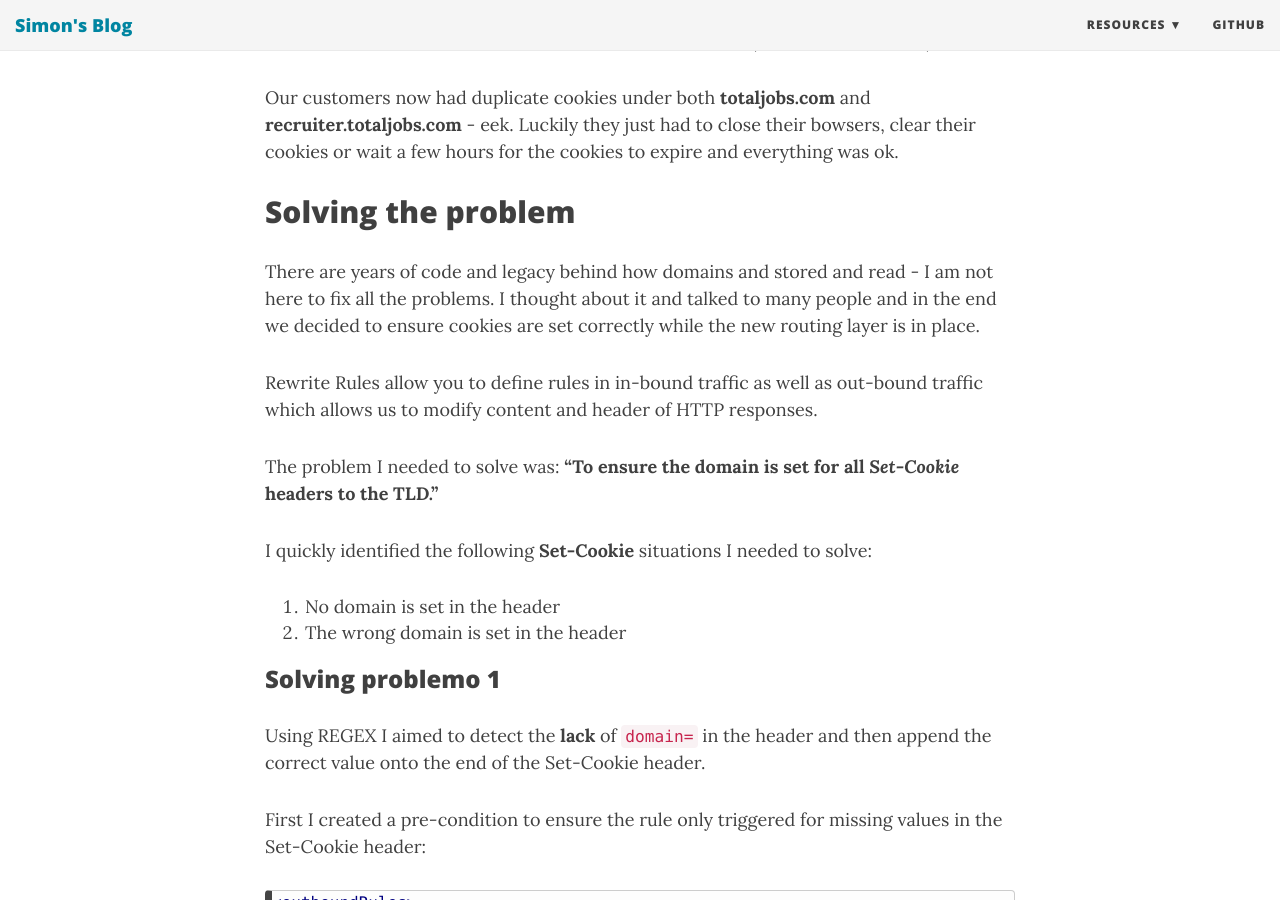
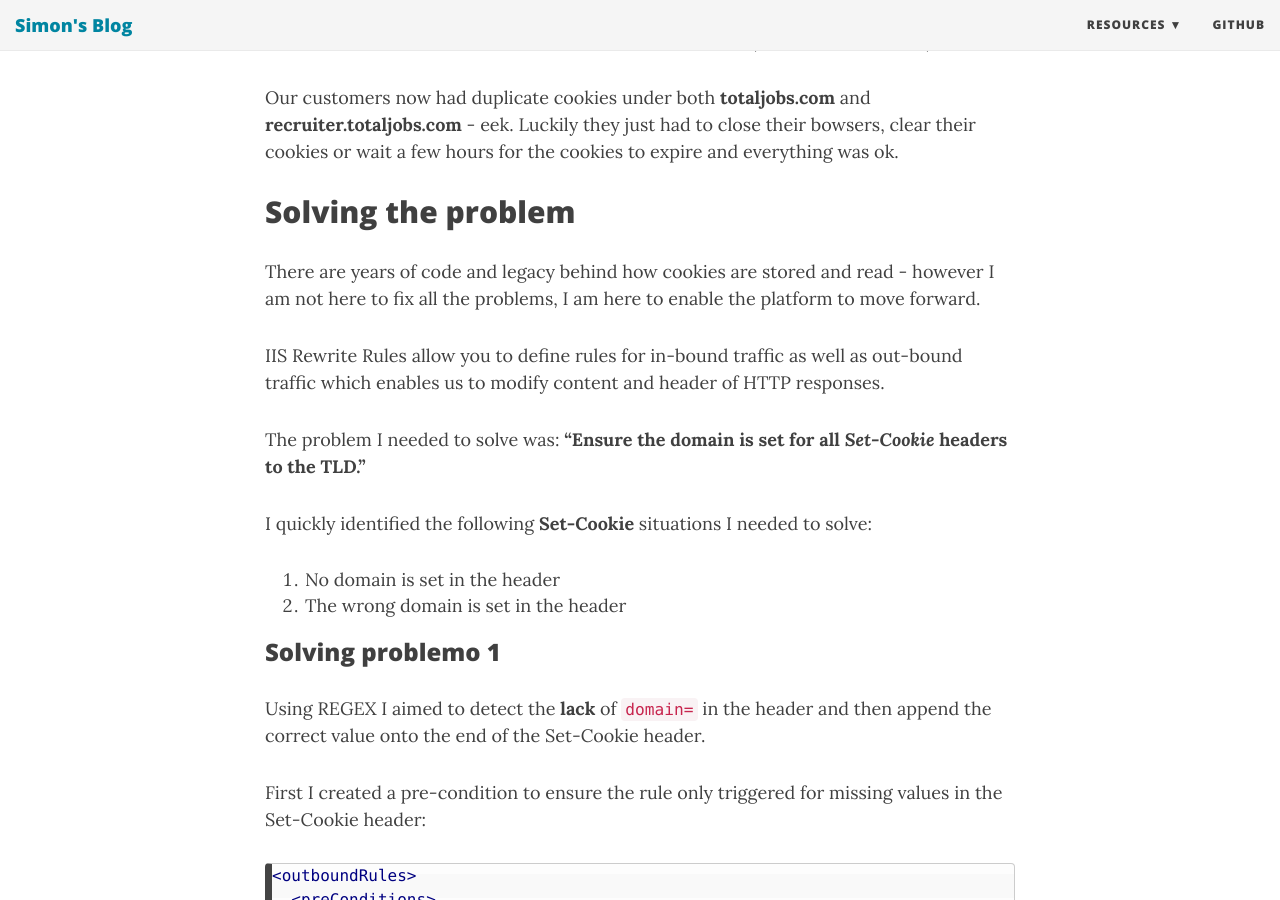
Before and after one commit to Workshop2/workshop2.github.io, a Jekyll site: the page built from _posts/2016-12-11-iis-arr-and-rewrite-rules-part-1.md, in a window 1280 px wide and 900 px high, scrolled down 1827 px. Built offline with Jekyll 4.4.1, drawn with Linux system fonts in a browser that asks for light colours; nearby versions of some CDN libraries; emoji names are drawn with the system emoji font; comment, search, counter and statistics services are not loaded.

Commit message:
Even Moar Typos

```diff
--- a/_posts/2016-12-11-iis-arr-and-rewrite-rules-part-1.md
+++ b/_posts/2016-12-11-iis-arr-and-rewrite-rules-part-1.md
@@ -39,13 +39,15 @@ Well, when testing internally I always started with a fresh browser with no cook
 Our customers now had duplicate cookies under both **totaljobs.com** and **recruiter.totaljobs.com** - eek. Luckily they just had to close their bowsers, clear their cookies or wait a few hours for the cookies to expire and everything was ok.
 
 ## Solving the problem
-There are years of code and legacy behind how domains and stored and read - I am not here to fix all the problems. I thought about it and talked to many people and in the end we decided to ensure cookies are set correctly while the new routing layer is in place.
+There are years of code and legacy behind how cookies are stored and read - however I am not here to fix all the problems, I am here to enable the platform to move forward.
 
-Rewrite Rules allow you to define rules in in-bound traffic as well as out-bound traffic which allows us to modify content and header of HTTP responses.
+IIS Rewrite Rules allow you to define rules for in-bound traffic as well as out-bound traffic which enables us to modify content and header of HTTP responses.
 
-The problem I needed to solve was: **"To ensure the domain is set for all _Set-Cookie_ headers to the TLD."**
+The problem I needed to solve was:
+**"Ensure the domain is set for all _Set-Cookie_ headers to the TLD."**
 
 I quickly identified the following **Set-Cookie** situations I needed to solve:
+
   1. No domain is set in the header
   1. The wrong domain is set in the header
 
```
